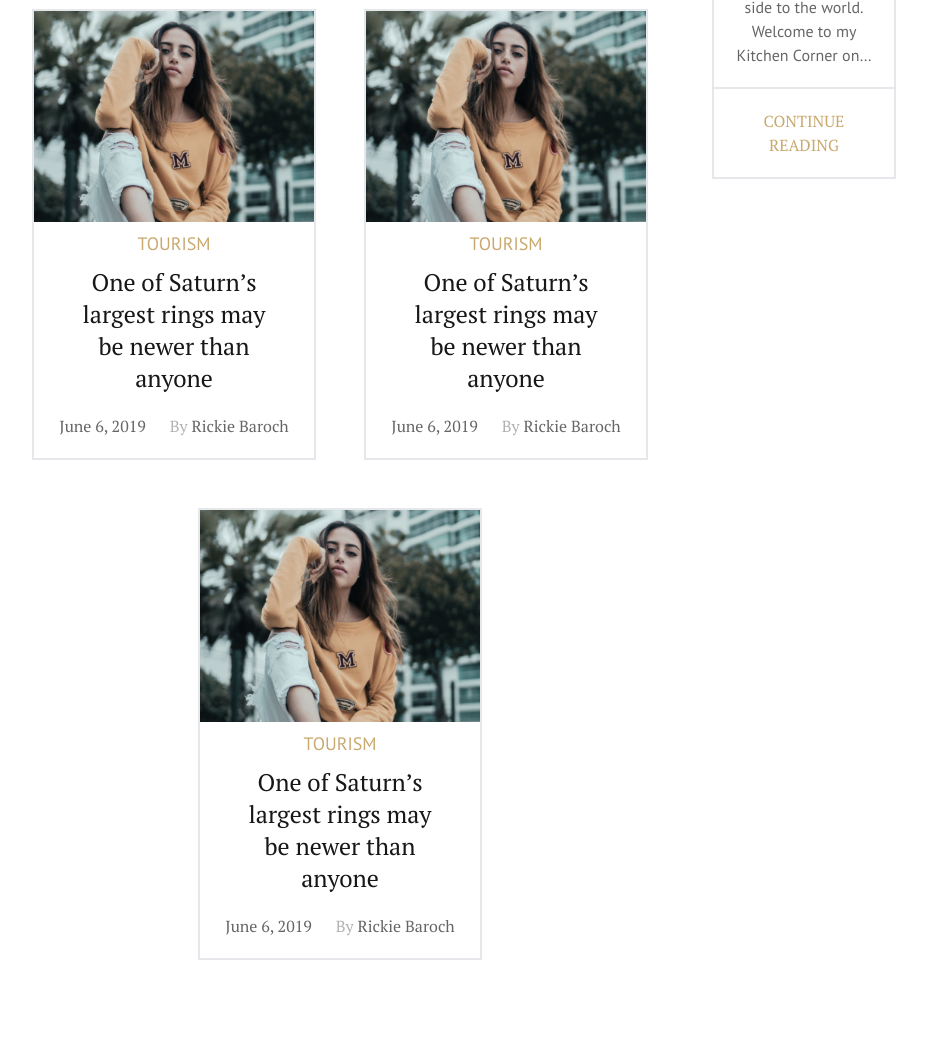
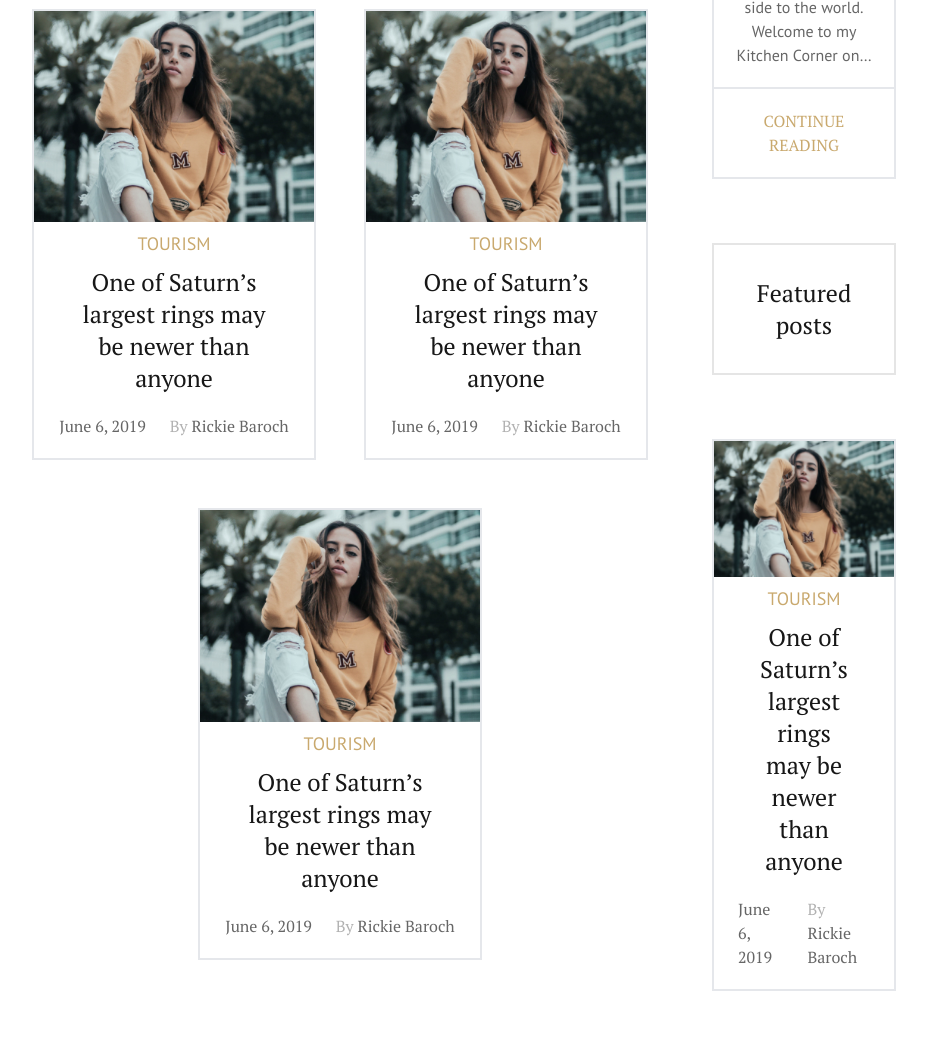
Before and after one commit to Muurilo/Fashion, a Gatsby site: page / in a window 1280 px wide. Shown: the part 1062-2114 px from the top of the page, without its empty margins (184-1111 px from the left). Before the commit the page ends 2046 px from the top, so only its background shows below. Built offline with nearby package versions, Linux system fonts and the light colour scheme; Gatsby itself is replaced by a stand-in of ours.

Commit message:
Featured Posts

```diff
--- a/src/components/Header/index.tsx
+++ b/src/components/Header/index.tsx
@@ -9,7 +9,7 @@ const Header: React.FC = () => {
 
   return (
     <header className="relative flex flex-row flex-wrap justify-between px-8 py-6 bg-white md:px-16 md:items-center md:space-x-4">
-      <a href="#" className="relative block">
+      <a href="/" className="relative block">
         <div className="absolute z-0 w-full h-2 opacity-30 bg-highlight bottom-1" />
         <h1 className="relative z-10 text-2xl font-bold uppercase font-pt-serif">
           Fashion
--- a/src/components/PostCard/index.tsx
+++ b/src/components/PostCard/index.tsx
@@ -3,7 +3,30 @@ import React from "react";
 //@ts-ignore
 import PostImg from "../../images/postimage.jpg";
 
-const PostCard: React.FC = () => {
+interface IPostCard {
+  size?: string;
+}
+
+const PostCard = ({ size }: IPostCard) => {
+  if (size === "widget") {
+    return (
+        <article className="flex flex-col items-center justify-center w-auto h-auto mt-16 border-2">
+          <img src={PostImg} className="w-full h-full" alt="" />
+          <p className="p-2 text-lg uppercase font-pt-sans text-highlight">
+            Tourism
+          </p>
+          <h1 className="mx-10 text-2xl text-center break-words font-pt-serif text-text-primary">
+            One of Saturn’s largest rings may be newer than anyone
+          </h1>
+          <div className="flex flex-row p-5 mx-1 space-x-6 font-pt-serif text-text-secondary">
+            <p>June 6, 2019</p>
+            <p>
+              <span className="text-text-other">By</span> Rickie Baroch
+            </p>
+          </div>
+        </article>
+    );
+  } else {
     return (
       <div className="w-full px-6 my-6 overflow-hidden text-center md:w-1/2">
         <article className="flex flex-col items-center justify-center w-auto h-auto border-2">
@@ -23,6 +46,7 @@ const PostCard: React.FC = () => {
         </article>
       </div>
     );
+  }
 };
 
 export default PostCard;
--- a/src/pages/index.tsx
+++ b/src/pages/index.tsx
@@ -46,6 +46,14 @@ const IndexPage = () => {
               </h1>
             </div>
             <AuthorCard />
+            <div className="flex items-center justify-center p-8 mt-16 text-center border-2 border-custom-border">
+              <h1 className="text-2xl font-pt-serif text-text-primary">
+                Featured posts
+              </h1>
+            </div>
+            <PostCard size="widget" />
+            <PostCard size="widget" />
+            <PostCard size="widget" />
           </div>
         </div>
       </main>
```
Lines whose indentation alone changed are shown as unchanged.
